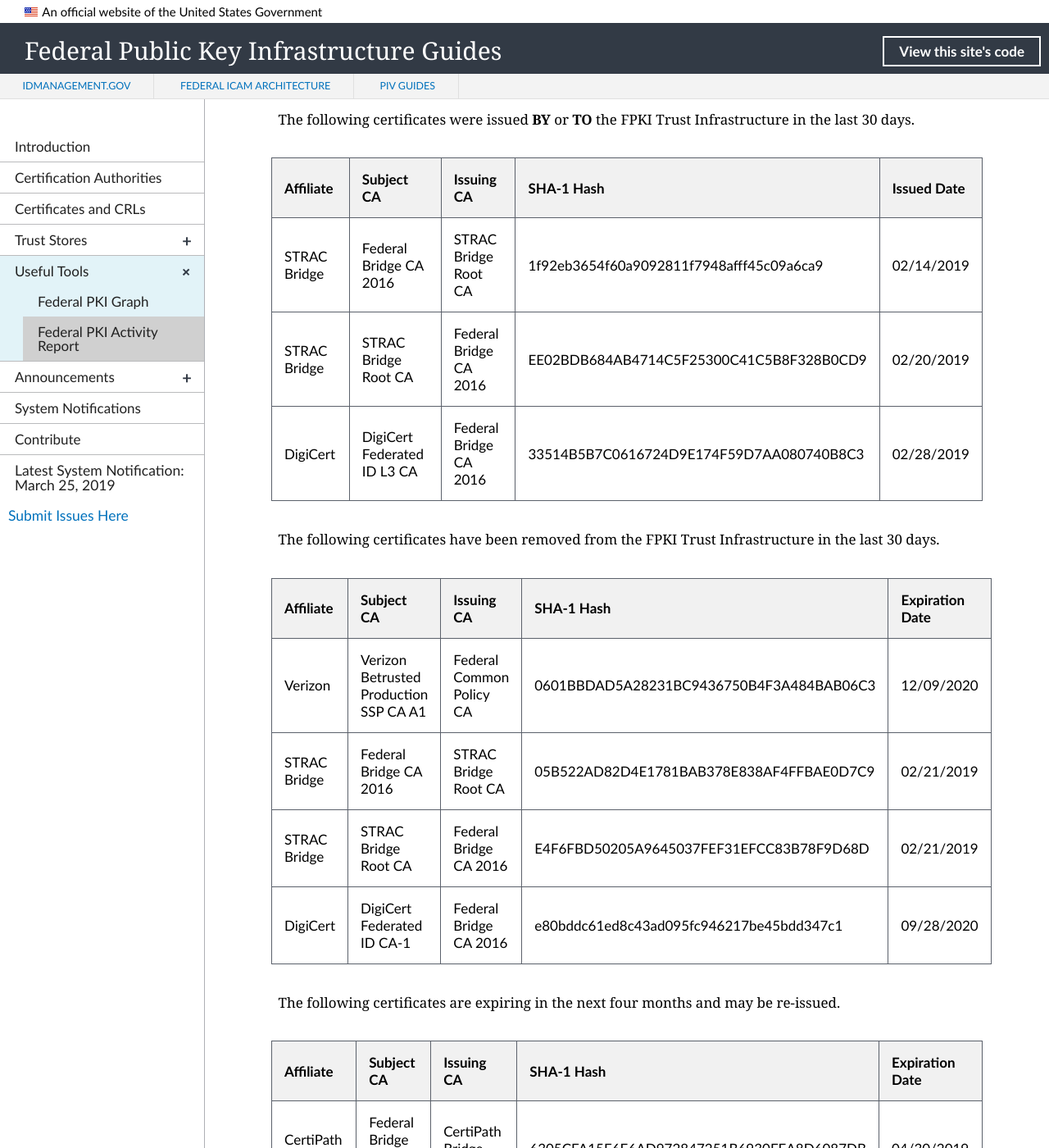
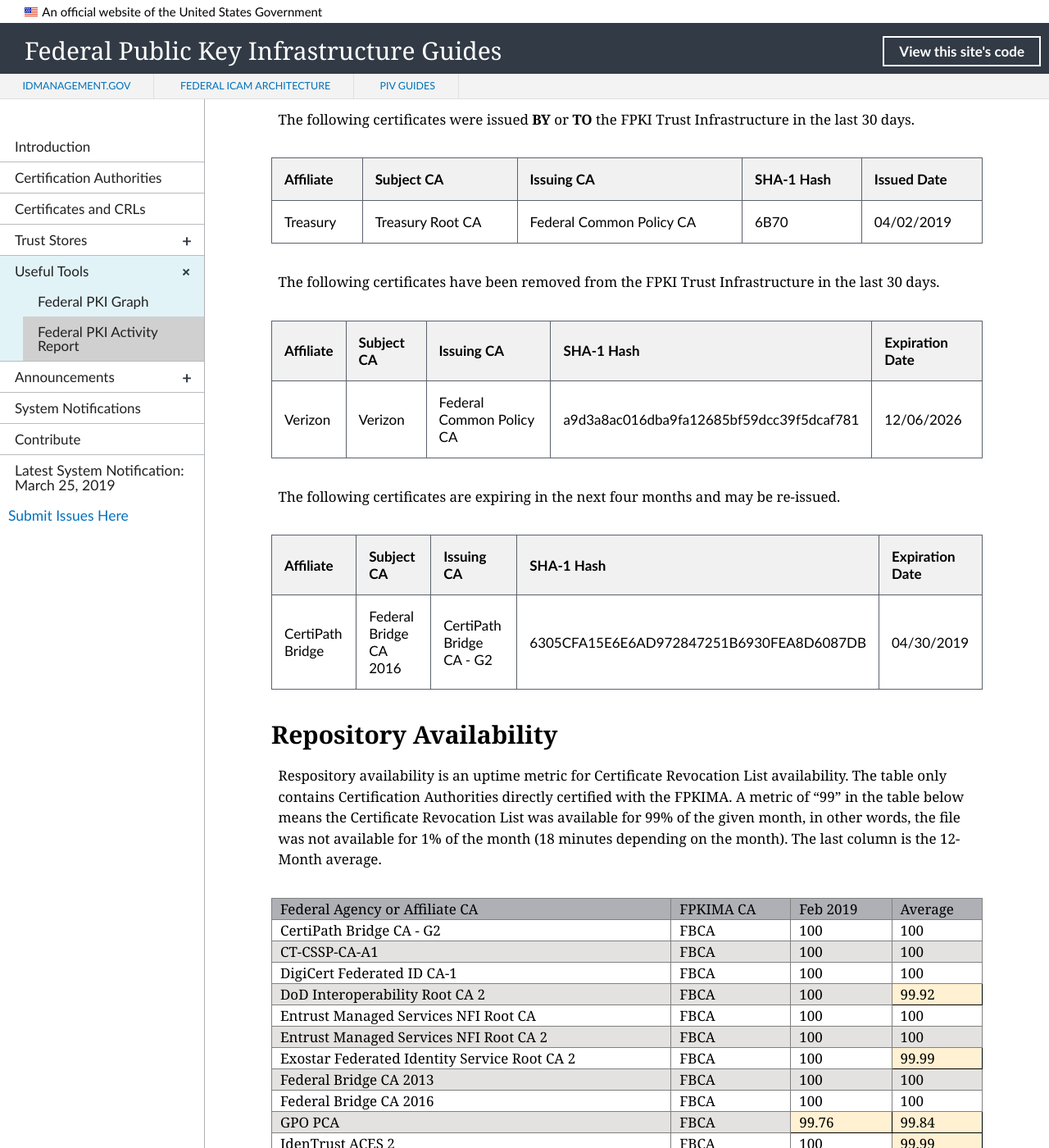
Before and after one commit to GSA/fpki-guides, a Jekyll site: the page built from _tools/03_fpki_activity_report.md, in a window 1280 px wide and 1400 px high, scrolled down 1644 px. Shown: the whole window at 82% size. Built offline with Jekyll 4.4.1, drawn with Linux system fonts in a browser that asks for light colours; nearby versions of some CDN libraries; library files that are not in the unit come from our copies; some of the changed text lies outside the part shown.

Commit message:
Update for March 2019

```diff
--- a/_tools/03_fpki_activity_report.md
+++ b/_tools/03_fpki_activity_report.md
@@ -30,19 +30,13 @@
 
 | Affiliate | Subject CA | Issuing CA | SHA-1 Hash | Issued Date |
 | --------- | ---------- | ---------- | ------ | ------ |
-| STRAC Bridge | Federal Bridge CA 2016 | STRAC Bridge Root CA | 1f92eb3654f60a9092811f7948afff45c09a6ca9 | 02/14/2019 |
-| STRAC Bridge | STRAC Bridge Root CA | Federal Bridge CA 2016 | EE02BDB684AB4714C5F25300C41C5B8F328B0CD9 | 02/20/2019 |
-| DigiCert | DigiCert Federated ID L3 CA | Federal Bridge CA 2016 | 33514B5B7C0616724D9E174F59D7AA080740B8C3 | 02/28/2019 |
-
+| Treasury | Treasury Root CA | Federal Common Policy CA | 6B70 | 04/02/2019 |
 
 The following certificates have been removed from the FPKI Trust Infrastructure in the last 30 days.
 
 | Affiliate | Subject CA | Issuing CA | SHA-1 Hash | Expiration Date |
 | --------- | ---------- | ---------- | ------ | ------ |
-| Verizon | Verizon Betrusted Production SSP CA A1 | Federal Common Policy CA | 0601BBDAD5A28231BC9436750B4F3A484BAB06C3 | 12/09/2020 |
-| STRAC Bridge | Federal Bridge CA 2016 | STRAC Bridge Root CA | 05B522AD82D4E1781BAB378E838AF4FFBAE0D7C9 | 02/21/2019 |
-| STRAC Bridge | STRAC Bridge Root CA | Federal Bridge CA 2016 | E4F6FBD50205A9645037FEF31EFCC83B78F9D68D | 02/21/2019 |
-| DigiCert | DigiCert Federated ID CA-1 | Federal Bridge CA 2016 | e80bddc61ed8c43ad095fc946217be45bdd347c1 | 09/28/2020 |
+| Verizon | Verizon  | Federal Common Policy CA | a9d3a8ac016dba9fa12685bf59dcc39f5dcaf781 | 12/06/2026 |
 
 The following certificates are expiring in the next four months and may be re-issued.
 
```
Also changed, not shown: other parts of _tools/03_fpki_activity_report.md (+1 -1 lines).
